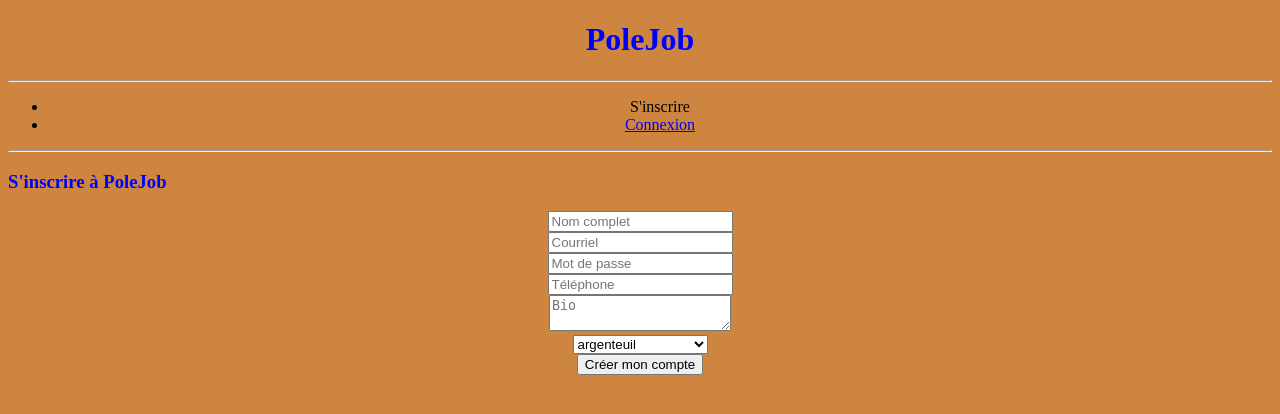
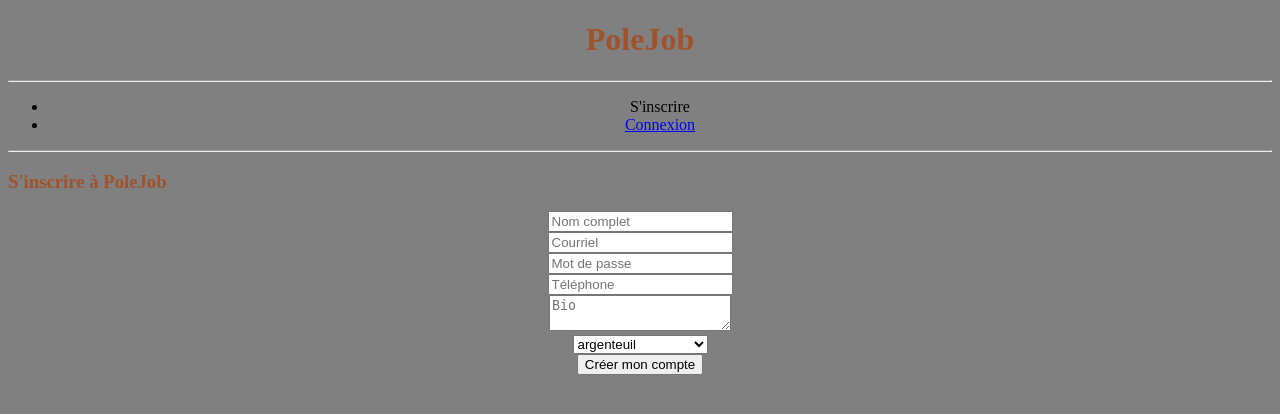
Before and after one commit to pole-job/pole-job, a PHP site: page /signup.php in a window 1280 px wide. Shown: the top 414 px of the page. Run offline with PHP 8.4, Linux system fonts and the light colour scheme; data comes from the database, SQL or seed files in the repository.

Commit message:
changement du fond de couleur

```diff
--- a/style.css
+++ b/style.css
@@ -1,13 +1,13 @@
 body
 {
 background-size:cover;
-background-color:Peru;
+background-color:grey;
 
 }
 
  title
  {
-   text-align: center;color:Blue
+   text-align: center;color:Sienna
  }
 
 form
@@ -24,7 +24,7 @@ p
 {
 font-size: 3000   px;
 text-align: center;
-color: Blue
+color: Sienna
 
 }
 
@@ -36,12 +36,12 @@ li
 
 h1
 {
-  text-align: center;color: Blue
+  text-align: center;color:  Sienna
 }
 
 h2
 {
-  text-align: center;color: Blue
+  text-align: center;color: Sienna
 }
 
 form
@@ -54,9 +54,9 @@ h2
 }
 h3
 {
-  text-align: left;color: Blue
+  text-align: left;color:  Sienna
 }
 h4
 {
-  text-align: center;color: Blue
+  text-align: center;color: Sienna
 }
```
